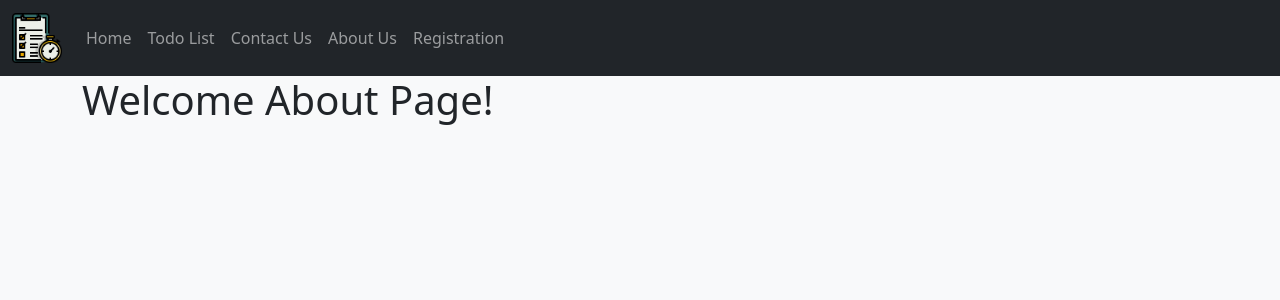
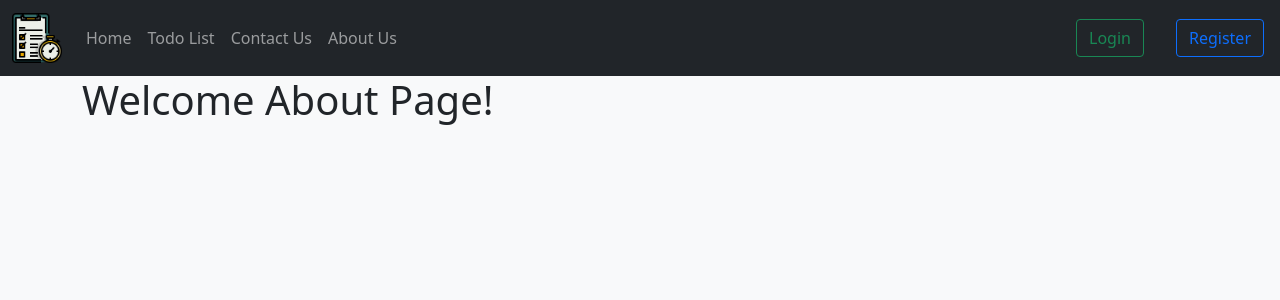
Before and after one commit to mbarul/django_project_1, a Django app: page /about in a window 1280 px wide. Shown: the top 300 px of the page. Run offline with Django 3.2, Linux system fonts and the light colour scheme.

Commit message:
New buttons(login,logout, register) and added decorator of login_required

```diff
--- a/project_django/task/task/settings.py
+++ b/project_django/task/task/settings.py
@@ -138,3 +138,5 @@ DEFAULT_AUTO_FIELD = 'django.db.models.BigAutoField'
 CRISPY_TEMPLATE_PACK = 'bootstrap4'
 
 LOGIN_REDIRECT_URL = "todolist"
+
+LOGIN_URL = "login"
--- a/project_django/task/templates/base.html
+++ b/project_django/task/templates/base.html
@@ -16,8 +16,7 @@
 
   <nav class="navbar navbar-expand-lg navbar-dark bg-dark">
     <div class="container-fluid">
-      <a class="navbar-brand" href="{% url  'index'%}"><img
-          src="/static/images/logo.png" height="50"/></a>
+      <a class="navbar-brand" href="{% url  'index'%}"><img src="/static/images/logo.png" height="50" /></a>
       <button class="navbar-toggler" type="button" data-bs-toggle="collapse" data-bs-target="#navbarNav"
         aria-controls="navbarNav" aria-expanded="false" aria-label="Toggle navigation">
         <span class="navbar-toggler-icon"></span>
@@ -36,12 +35,25 @@
           <li class="nav-item">
             <a class="nav-link" href="{%url 'about'%}">About Us</a>
           </li>
-          <li class="nav-item">
-            <a class="nav-link" href="{%url 'register'%}">Registration</a>
-          </li>
+
         </ul>
       </div>
     </div>
+    {% if user.is_authenticated %}
+    <div class="d-flex">
+      <div class="p-3 text-white"> {{ user.username }}</div>
+      <a class="nav-link" href="{%url 'logout'%}">
+      <button class="btn btn-outline-danger" type="submit">Logout</button>
+    </a>
+    </div>
+    {% else %}
+    <a class="nav-link" href="{%url 'login'%}">
+      <button class="btn btn-outline-success" type="submit">Login</button>
+    </a>
+    <a class="nav-link" href="{%url 'register'%}">
+      <button class="btn btn-outline-primary" type="submit">Register</button>
+    </a>
+    {% endif %}
   </nav>
 </head>
 
--- a/project_django/task/todolist_app/views.py
+++ b/project_django/task/todolist_app/views.py
@@ -4,11 +4,14 @@ from django.shortcuts import redirect, render
 from django.http import HttpResponse, request
 from django.contrib import messages
 from django.core.paginator import Paginator
+from django.contrib.auth.decorators import login_required
 
 from todolist_app.models import TaskList
 from todolist_app.forms import TaskForm
 
+
 # Create your views here.
+@login_required
 def todolist(request):
     if request.method == "POST":
         form = TaskForm(request.POST or None)
@@ -23,11 +26,13 @@ def todolist(request):
         all_tasks = paginator.get_page(page)
         return render(request, 'todolist.html', {'all_tasks': all_tasks})
 
+@login_required
 def delete_task(request, task_id):
     task = TaskList.objects.get(pk=task_id)
     task.delete()
     return redirect('todolist')
 
+@login_required
 def update_task(request, task_id):
     if request.method == "POST":
         task = TaskList.objects.get(pk=task_id)
@@ -41,12 +46,14 @@ def update_task(request, task_id):
         task_object = TaskList.objects.get(pk=task_id)
         return render(request, 'update.html', {'task_object': task_object})
 
+@login_required
 def complete_task(request, task_id):
     task = TaskList.objects.get(pk=task_id)
     task.done = True
     task.save()
     return redirect('todolist')
 
+@login_required
 def uncompleted_task(request, task_id):
     task = TaskList.objects.get(pk=task_id)
     task.done = False
```
